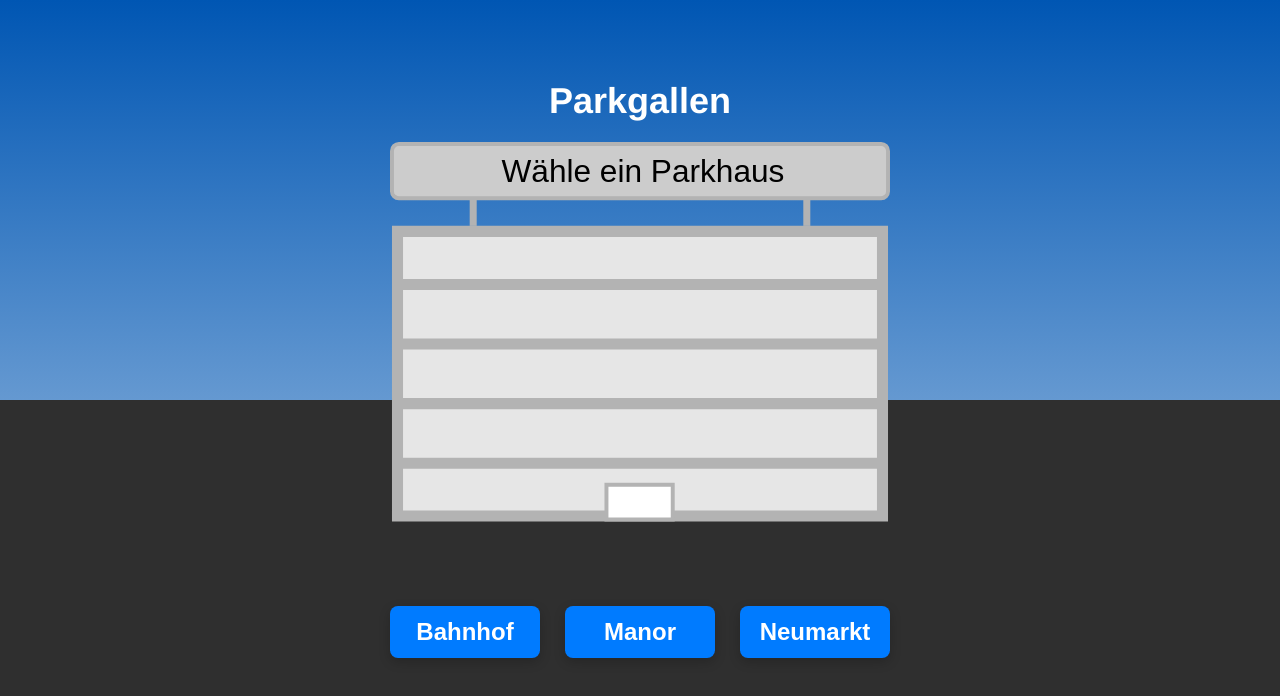
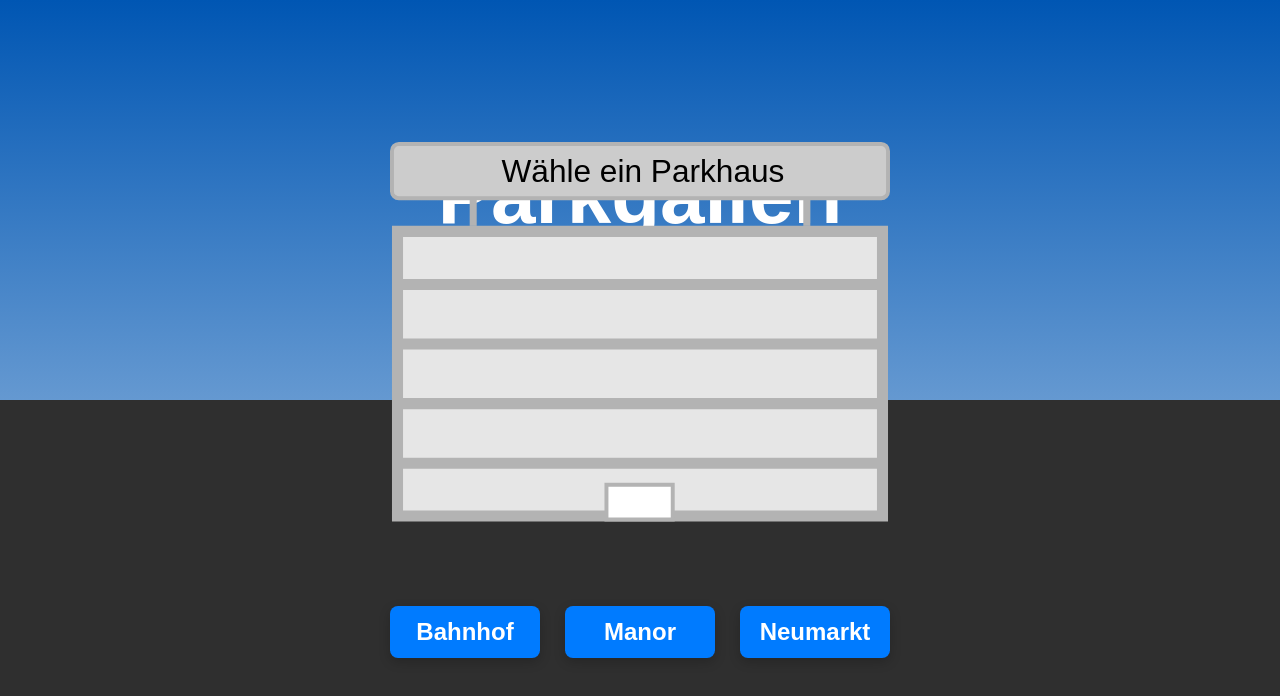
Before and after one commit to janikciril/Semesterarbeit-IM2, a plain HTML site: page index.html in a window 1280 px wide. Drawn offline with Linux system fonts and the light colour scheme.

Commit message:
Styling Titel

```diff
--- a/style.css
+++ b/style.css
@@ -1,14 +1,8 @@
-:root {
-  --col-orange: #FDB100;
-  --col-green: #20CA10;
-  --col-red: #FA0505;
-}
-
 body {
   margin: 0;
   padding: 0;
   background: linear-gradient(to bottom, #0056b3, #0057b336);
-  font-family: Helvetica, sans-serif;
+  font-family: Helvetica Bold, sans-serif;
   display: flex;
   justify-content: center;
   align-items: center;
@@ -28,11 +22,11 @@ body {
 
 .header-title {
   position: absolute;
-  top: 80px;
+  top: 150px;
   left: 50%;
   transform: translateX(-50%);
   margin: 0;
-  font-size: 36px;
+  font-size: 80px;
   color: white;
   white-space: nowrap;
   max-width: 90vw;
```
